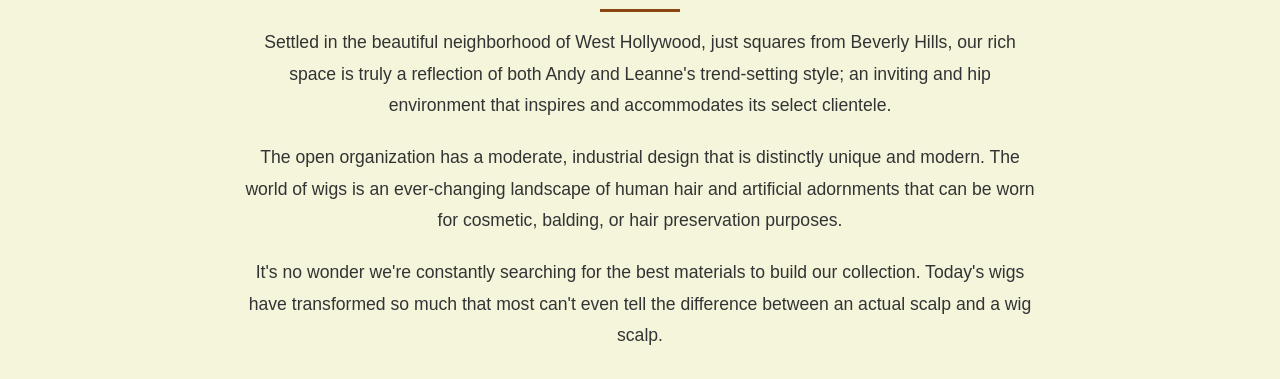
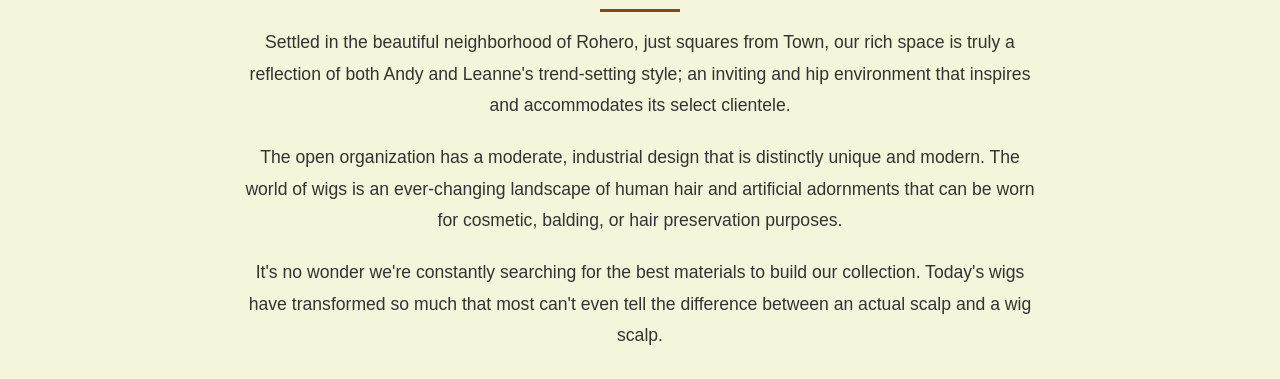
Before and after one commit to Liria-05/Wig-Project, a plain HTML site: page About.html in a window 1280 px wide. Shown: the part 707-1086 px from the top of the page. Drawn offline with Linux system fonts and the light colour scheme.

Commit message:
Update About.html

```diff
--- a/About.html
+++ b/About.html
@@ -47,7 +47,7 @@
             <div class="container">
                 <div class="about-text">
                     <h2>Welcome to Mayvenn Wigs</h2>
-                    <p>Settled in the beautiful neighborhood of West Hollywood, just squares from Beverly Hills, our rich space is truly a reflection of both Andy and Leanne's trend-setting style; an inviting and hip environment that inspires and accommodates its select clientele.</p>
+                    <p>Settled in the beautiful neighborhood of Rohero, just squares from Town, our rich space is truly a reflection of both Andy and Leanne's trend-setting style; an inviting and hip environment that inspires and accommodates its select clientele.</p>
 
                     <p>The open organization has a moderate, industrial design that is distinctly unique and modern. The world of wigs is an ever-changing landscape of human hair and artificial adornments that can be worn for cosmetic, balding, or hair preservation purposes.</p>
 
```
